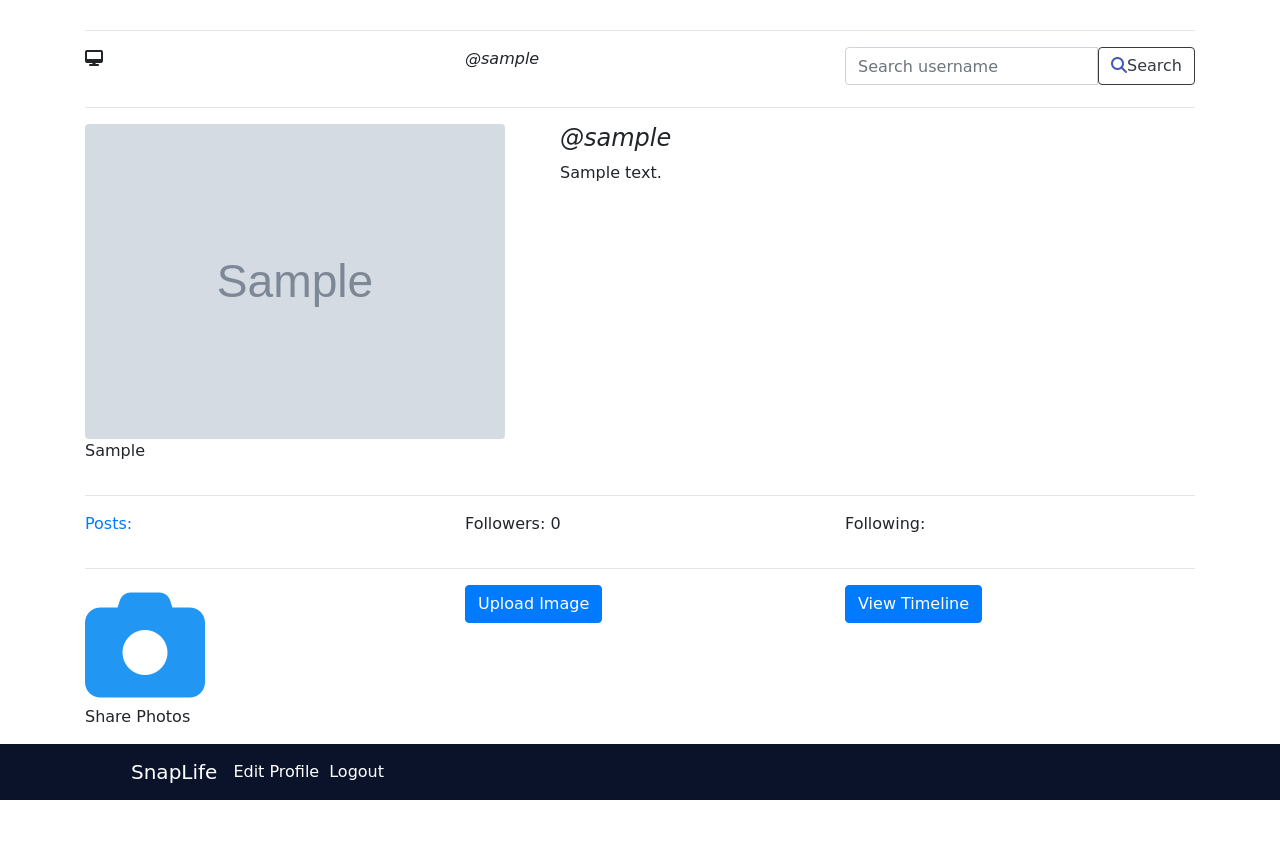
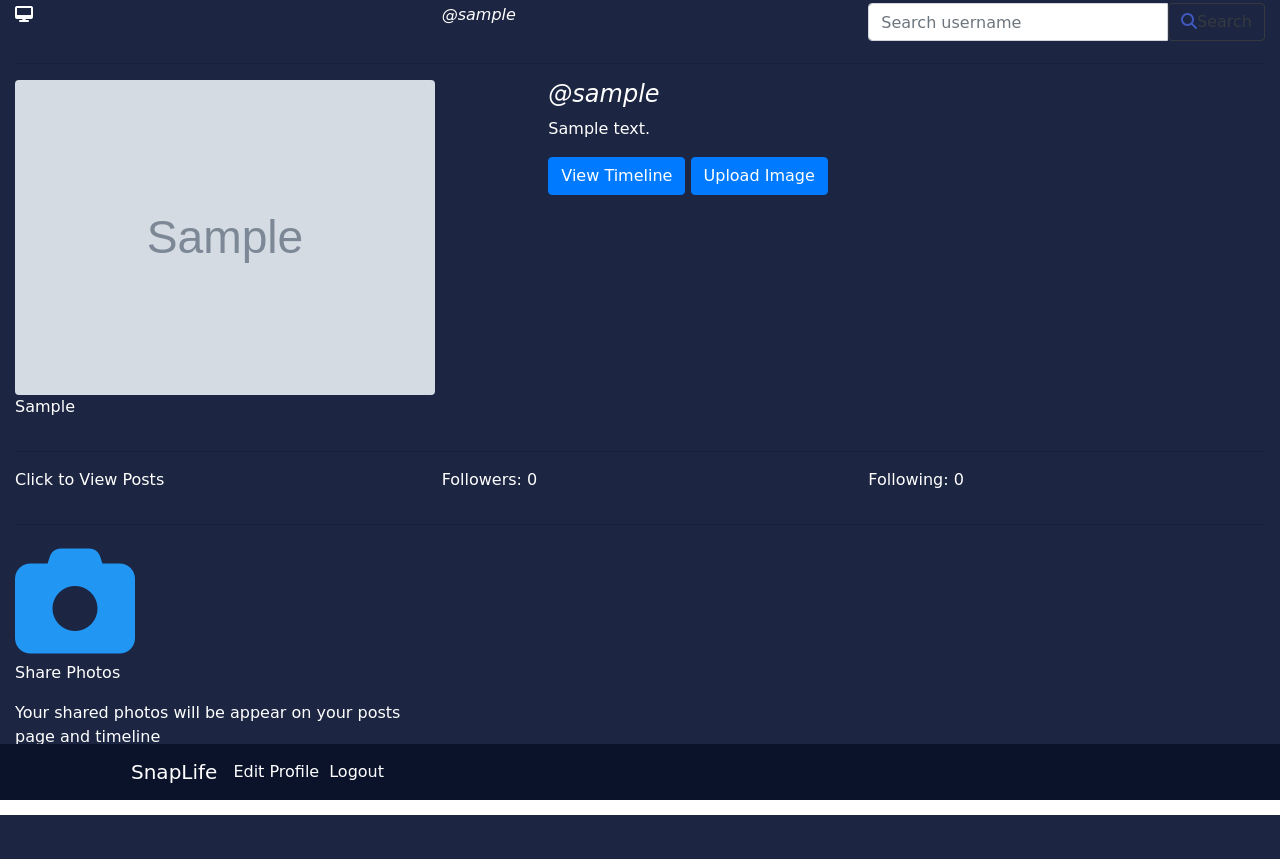
Before and after one commit to Waithera-m/SnapLife, a Django app: page /user_profile/1 in a window 1280 px wide. After the commit the page ends 815 px from the top, so only its background shows below. Run offline with Django 3.2, Linux system fonts and the light colour scheme; a user stored in the database is signed in; tables that the repository leaves empty hold one stand-in row (values such as "Sample post"); grey boxes marked "Sample" are stand-in pictures; some libraries are stand-ins or nearby versions.

Commit message:
Restrict edit profile and upload image features to profile owners

```diff
--- a/profiles/templates/profile_templates/profile.html
+++ b/profiles/templates/profile_templates/profile.html
@@ -11,14 +11,14 @@
             </div>
         </div>
     </nav>
-    <div class="container" style="margin-top: 30px;">
+    <div class="container-fluid" style="margin-top: -30px; background-color: #1c2541;">
         <hr>
         <div class="row" style="margin-bottom: 20px;">
             <div class="col-md-4">
-                <i class="fa fa-desktop"></i>
+                <i class="fa fa-desktop" style="color: white;"></i>
             </div>
             <div class="col-md-4">
-                <p><i>@{{user.username}}</i></p>
+                <p style="color: white;"><i>@{{user.username}}</i></p>
             </div>
             <div class="col-md-4">
                 <form class="navbar-form" role="search" action="{% url 'profiles:search_results'%}">
@@ -33,38 +33,36 @@
         <div class="row">
             <div class="col-md-5">
                 <img src="{{profile.profile_pic.url}}" class="rounded" alt="profile image" height="315" width="420">
-                <p>{{profile.user.first_name}}</p>
+                <p style="color: white;">{{profile.user.first_name}}</p>
             </div>
             <div class="col-md-5">
-                <h4><i>@{{user.username}}</i></h4>
-                <p>{{profile.bio}}</p>
+                <h4 style="color: white;"><i>@{{user.username}}</i></h4>
+                <p style="color: white;">{{profile.bio}}</p>
+                {% if request.user == profile.user %}
+                    <a href="{% url 'profiles:index' %}" class="btn btn-primary">View Timeline</a>
+                    <a href="{% url 'profiles:upload' %}" class="btn btn-primary">Upload Image</a>
+                {% endif %}
             </div>
             <div class="col-md-2"></div>
         </div>
         <hr>
         <div class="row">
             <div class="col-md-4">
-                <p><a href="{% url 'profiles:posts' profile.id %}">Posts:</a></p>
+                <p><a href="{% url 'profiles:posts' profile.id %}" style="color:white;">Click to View Posts</a></p>
             </div>
             <div class="col-md-4">
-                <p>Followers: {{profile.followers|length}}</p>
+                <p style="color: white;">Followers: {{profile.followers|length}}</p>
             </div>
             <div class="col-md-4">
-                <p>Following:</p>
+                <p style="color: white;">Following: {{profile.following|length}}</p>
             </div>
         </div>
         <hr>
         <div class="row">
             <div class="col-md-4">
                 <i class="fas fa-camera" style="font-size:120px;color:#2196F3"></i>
-                <p>Share Photos</p>
-                <p>Your shared photos will be appear on your posts page and timeline</p>
-            </div>
-            <div class="col-md-4">
-                <a href="{% url 'profiles:upload' %}" class="btn btn-primary">Upload Image</a>
-            </div>
-            <div class="col-md-4">
-                <a href="{% url 'profiles:index' %}" class="btn btn-primary">View Timeline</a>
+                <p style="color: white;">Share Photos</p>
+                <p style="color: white;">Your shared photos will be appear on your posts page and timeline</p>
             </div>
         </div>
         <div class="row" style="margin-bottom: 50px;">
--- a/profiles/templates/profile_templates/user_posts.html
+++ b/profiles/templates/profile_templates/user_posts.html
@@ -36,7 +36,6 @@
                                         <p>{{image.image_caption}}</p>
                                     </div>
                                     <div class="modal-footer">
-                                        <a href="{% url 'profiles:comments' image.id %}">Comment</a>
                                     </div>
                                 </div>
                             </div>
--- a/profiles/views.py
+++ b/profiles/views.py
@@ -43,9 +43,11 @@ def user_profile(request, profile_id):
     """
     view function renders profile page
     """
+
+
     try:
         profile = Profile.get_profile_by_id(id=profile_id)
-        print(profile)
+
     except ObjectDoesNotExist:
         raise Http404()
         raise False
```
